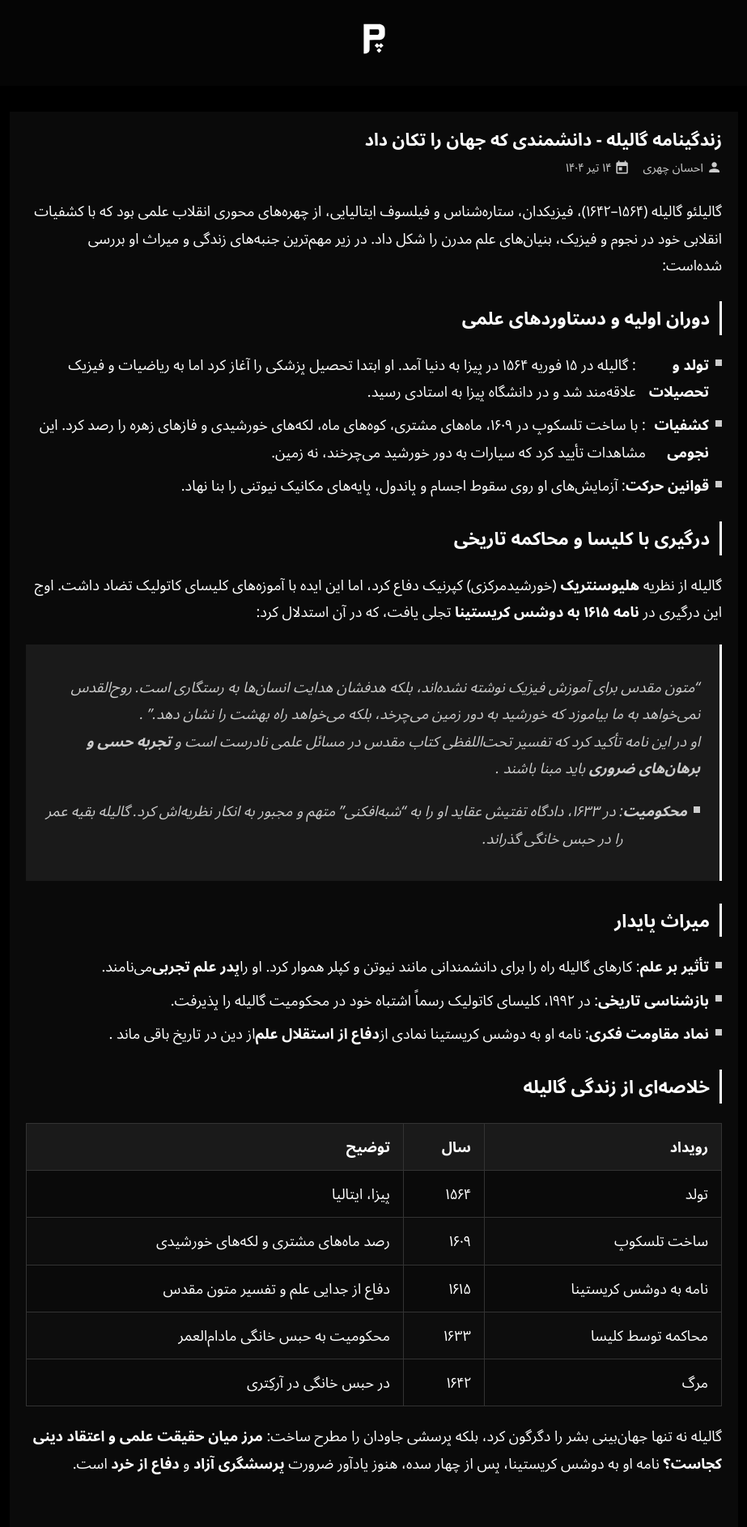
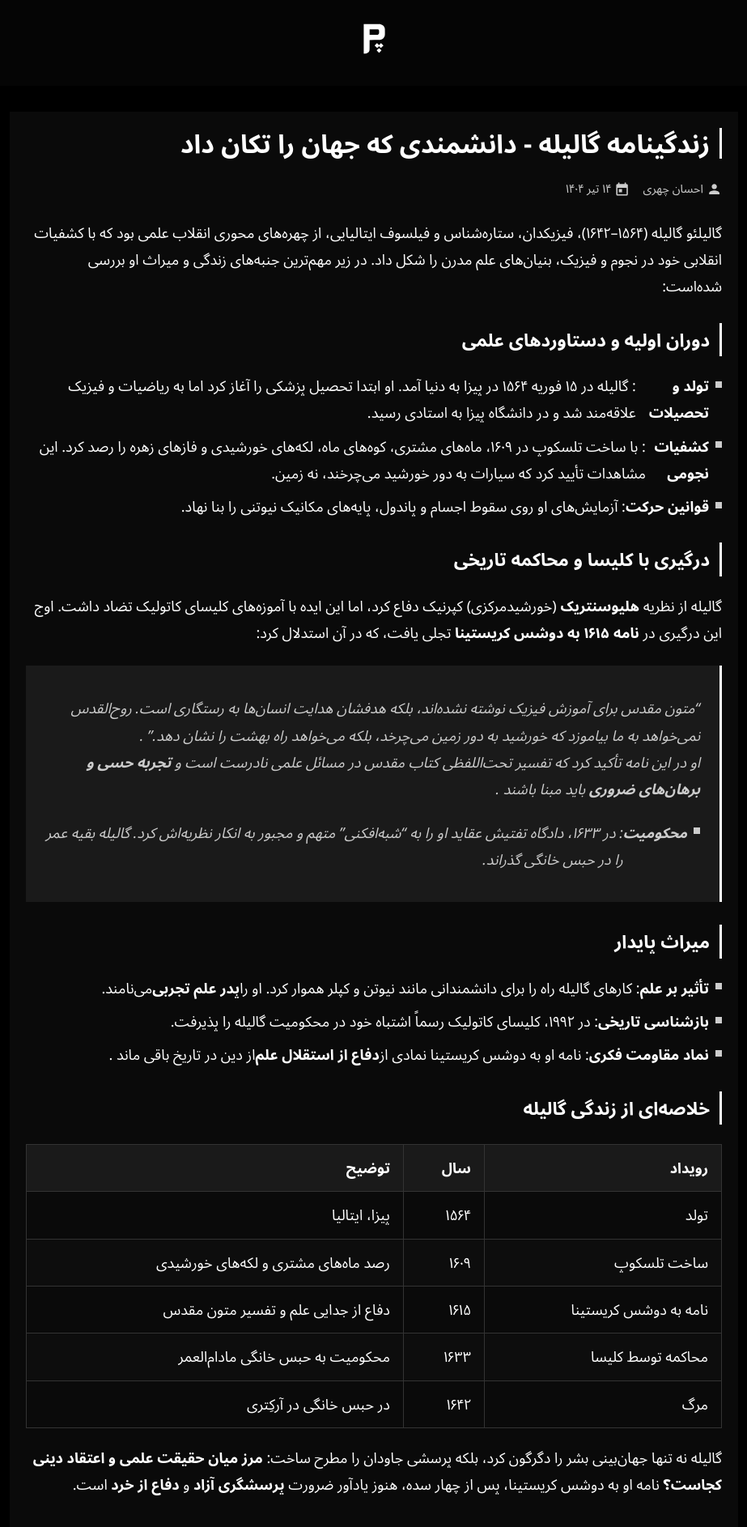
Before and after one commit to darkblog/darkblog.github.io, a Jekyll site: the page built from _posts/2025-7-5-68.md, in a window 1280 px wide. Shown: the top 1886 px of the page at 81% size, without its empty margins (178-1101 px from the left). Built offline with Jekyll 4.4.1, drawn with Linux system fonts in a browser that asks for light colours.

Commit message:
Update post.html

```diff
--- a/_layouts/post.html
+++ b/_layouts/post.html
@@ -3,7 +3,7 @@
 ---
 
 <article class="post-card">
-  <h1 class="post-title">{{ page.title }}</h1>
+  <h1 class="page-title">{{ page.title }}</h1>
   <div class="post-meta">
     <span class="post-author">
       <svg viewBox="0 0 24 24" width="18" height="18" aria-hidden="true"><path d="M12 12c2.21 0 4-1.79 4-4s-1.79-4-4-4-4 1.79-4 4 1.79 4 4 4zm0 2c-2.67 0-8 1.34-8 4v2h16v-2c0-2.66-5.33-4-8-4z"/></svg>
@@ -19,7 +19,7 @@
   </div>
 </article>
 
-<section class="more-posts" aria-labelledby="more-posts-heading">
+<section class="posts-section" aria-labelledby="more-posts-heading">
   <h2 id="more-posts-heading" class="section-title">آخرین پست‌های وبلاگ</h2>
   <div class="posts-list">
     {% assign current_post_url = page.url %}
```
